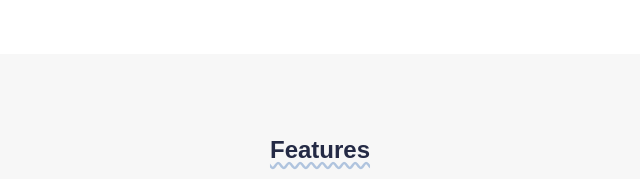
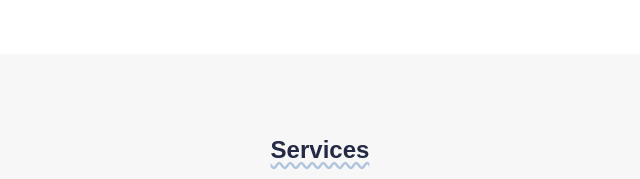
Before and after one commit to codematters/TailwindCSS-Landing-Page---Career-Mentoring-Agency, a website: page index.html in a window 1280 px wide. Shown: the part 1100-1279 px from the top of the page, 320-960 px from the left. Drawn offline with nearby package versions, Linux system fonts and the light colour scheme; files that its build step writes are made by us from their sources; files whose address does not match are found by name.

Commit message:
Update index.html

```diff
--- a/index.html
+++ b/index.html
@@ -58,7 +58,7 @@
 
     <!-- Heading -->
     <div class="sm:w-3/4 lg:w-5/12 mx-auto px-2">
-        <h1 class="text-2xl text-center font-semibold text-color-darkblue underline decoration-wavy underline-offset-4">Features</h1>
+        <h1 class="text-2xl text-center font-semibold text-color-darkblue underline decoration-wavy underline-offset-4">Services</h1>
         <p class="text-center font-normal text-color-grey mt-4 pt-3 text-3xl">"We are rooting for you! No matter your background, we believe that you can thrive and it is our passion to help you <span class="font-semibold underline text-color-brownorange">achieve your career goals</span>."</p>
         <p class="text-center md:text-right lg:text-right pt-3 font-light text-black">- Mary Lowe, <span class="font-semibold">CEO Career Ready</span></p>
     </div>
```
